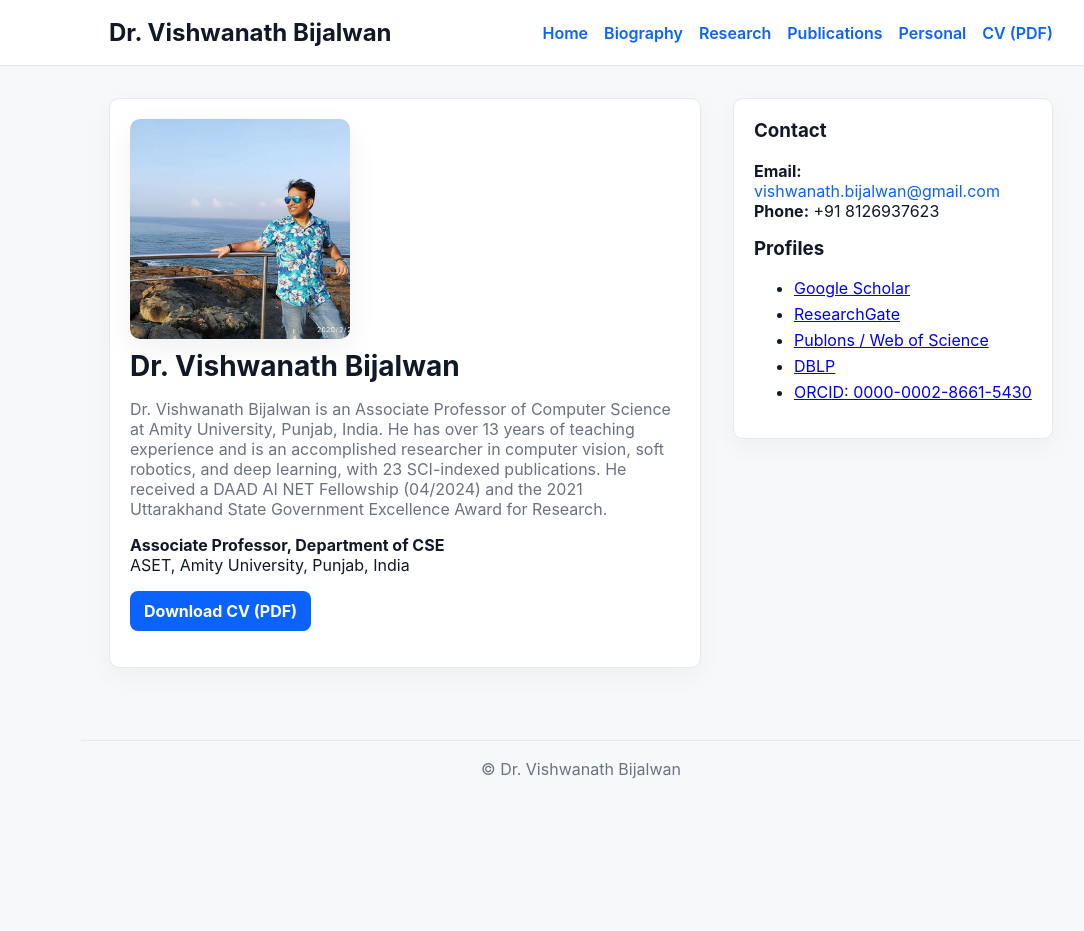
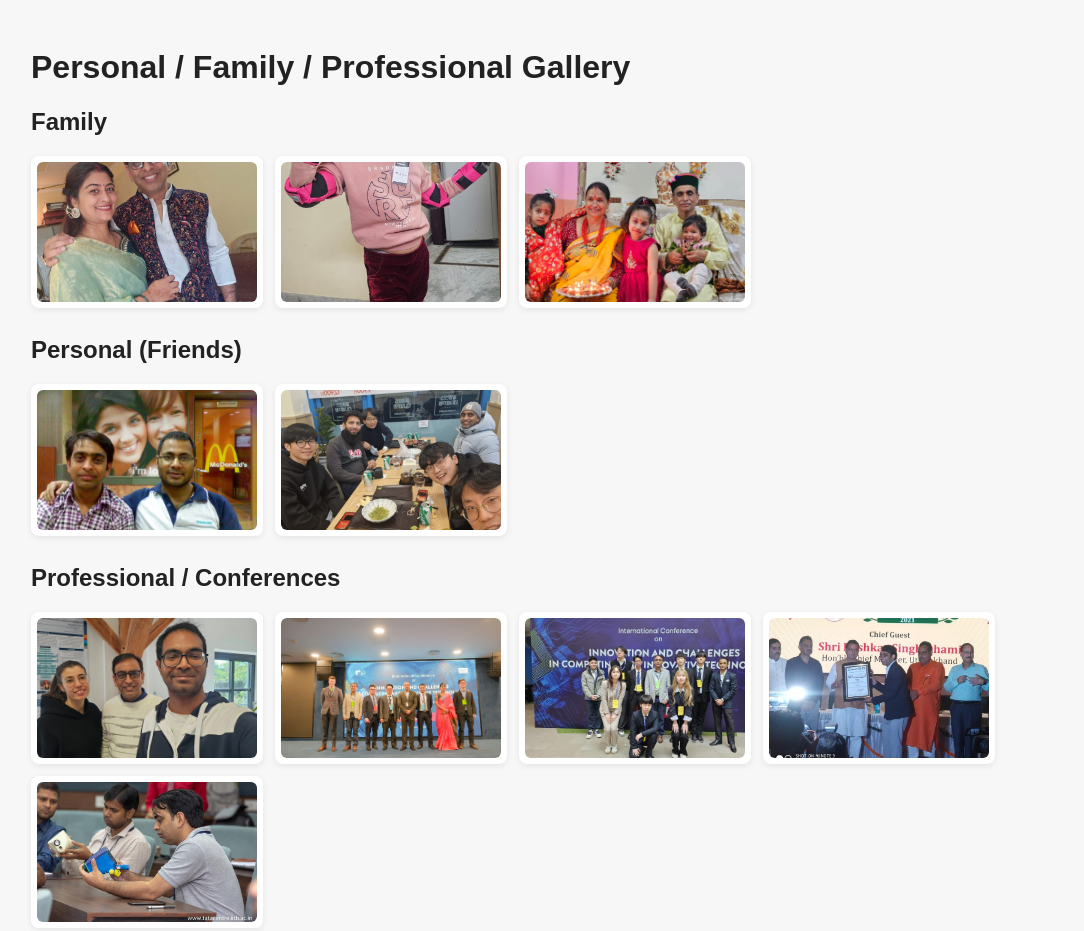
Before and after one commit to vbijalwan/vbijalwan.github.io, a plain HTML site: page index.html in a window 1280 px wide. Shown: the whole page, without its empty margins (59-1143 px from the left). Before the commit the page ends 800 px from the top, so only its background shows below. Drawn offline with Linux system fonts and the light colour scheme.

Commit message:
Add files via upload

```diff
--- a/index.html
+++ b/index.html
@@ -1,28 +1,44 @@
 <!doctype html>
-<html lang="en">
-<head><meta charset="utf-8"/><meta name="viewport" content="width=device-width,initial-scale=1"/><title>Dr. Vishwanath Bijalwan — Home</title><link rel="stylesheet" href="css/styles.css"></head>
+<html lang='en'>
+<head>
+<meta charset='utf-8'>
+<title>Gallery</title>
+</head>
 <body>
-<header class="topbar"><div class="wrap"><div class="title">Dr. Vishwanath Bijalwan</div><nav class="nav"><a href="index.html">Home</a><a href="pages/biography.html">Biography</a><a href="pages/research.html">Research</a><a href="pages/publications.html">Publications</a><a href="pages/personal.html">Personal</a><a href="assets/Vishwanath_bijalwan_CV.pdf" target="_blank">CV (PDF)</a></nav></div></header>
-<main class="wrap main-grid">
-<section class="card intro">
-  <img src="assets/avatar.jpg" alt="avatar" class="avatar">
-  <h1>Dr. Vishwanath Bijalwan</h1>
-  <p class="lead">Dr. Vishwanath Bijalwan is an Associate Professor of Computer Science at Amity University, Punjab, India. He has over 13 years of teaching experience and is an accomplished researcher in computer vision, soft robotics, and deep learning, with 23 SCI-indexed publications. He received a DAAD AI NET Fellowship (04/2024) and the 2021 Uttarakhand State Government Excellence Award for Research.</p>
-  <p><strong>Associate Professor, Department of CSE</strong><br>ASET, Amity University, Punjab, India</p>
-  <p><a class="cta" href="assets/Vishwanath_bijalwan_CV.pdf" target="_blank">Download CV (PDF)</a></p>
+
+<style>
+  body{font-family: Arial, sans-serif; padding: 20px; background: #f7f7f7}
+  h1,h2{color:#222}
+  .grid{display:flex;flex-wrap:wrap;gap:12px}
+  .grid figure{background:white;padding:6px;border-radius:8px;width:220px;box-shadow:0 2px 6px rgba(0,0,0,0.08);margin:0}
+  .grid img{width:100%;height:140px;object-fit:cover;border-radius:6px;display:block}
+  section{margin-bottom:28px}
+  .container{max-width:1100px;margin:0 auto}
+</style>
+<div class="container">
+<h1>Personal / Family / Professional Gallery</h1>
+<section><h2>Family</h2>
+<div class='grid'>
+  <figure><img src='assets/family/family_1.jpeg' alt='photo' loading='lazy'><figcaption></figcaption></figure>
+  <figure><img src='assets/family/family_2.jpeg' alt='photo' loading='lazy'><figcaption></figcaption></figure>
+  <figure><img src='assets/family/family_3.jpeg' alt='photo' loading='lazy'><figcaption></figcaption></figure>
+</div>
 </section>
-<aside class="card sidebar">
-  <h3>Contact</h3>
-  <p class="contact"><strong>Email:</strong> <a href="mailto:vishwanath.bijalwan@gmail.com">vishwanath.bijalwan@gmail.com</a><br><strong>Phone:</strong> +91 8126937623</p>
-  <h3>Profiles</h3>
-  <ul class="profiles">
-    <li><a href="https://scholar.google.com/citations?user=9hp9lw0AAAAJ&hl=en&authuser=2" target="_blank">Google Scholar</a></li>
-    <li><a href="https://www.researchgate.net/profile/Vishwanath-Bijalwan" target="_blank">ResearchGate</a></li>
-    <li><a href="https://publons.com/researcher/3995941/vishwanath-bijalwan/" target="_blank">Publons / Web of Science</a></li>
-    <li><a href="https://dblp.uni-trier.de/search?q=vishwanath%20bijalwan" target="_blank">DBLP</a></li>
-    <li><a href="https://orcid.org/0000-0002-8661-5430" target="_blank">ORCID: 0000-0002-8661-5430</a></li>
-  </ul>
-</aside>
-</main>
-<footer class="wrap footer">© <span id="year"></span> Dr. Vishwanath Bijalwan</footer>
-<script src="js/main.js"></script></body></html>
+<section><h2>Personal (Friends)</h2>
+<div class='grid'>
+  <figure><img src='assets/personal/personal_1.jpeg' alt='photo' loading='lazy'><figcaption></figcaption></figure>
+  <figure><img src='assets/personal/personal_2.jpeg' alt='photo' loading='lazy'><figcaption></figcaption></figure>
+</div>
+</section>
+<section><h2>Professional / Conferences</h2>
+<div class='grid'>
+  <figure><img src='assets/professional/professional_1.jpg' alt='photo' loading='lazy'><figcaption></figcaption></figure>
+  <figure><img src='assets/professional/professional_2.jpg' alt='photo' loading='lazy'><figcaption></figcaption></figure>
+  <figure><img src='assets/professional/professional_3.jpg' alt='photo' loading='lazy'><figcaption></figcaption></figure>
+  <figure><img src='assets/professional/professional_4.jpg' alt='photo' loading='lazy'><figcaption></figcaption></figure>
+  <figure><img src='assets/professional/professional_5.jpg' alt='photo' loading='lazy'><figcaption></figcaption></figure>
+</div>
+</section>
+</div>
+</body>
+</html>
```
Also changed, not shown: assets/family/family_1.jpeg (added), assets/family/family_2.jpeg (added), assets/family/family_3.jpeg (added), assets/personal/personal_1.jpeg (added), assets/personal/personal_2.jpeg (added), assets/professional/professional_1.jpg (added), assets/professional/professional_2.jpg (added), assets/professional/professional_3.jpg (added), assets/professional/professional_4.jpg (added), assets/professional/professional_5.jpg (added).
